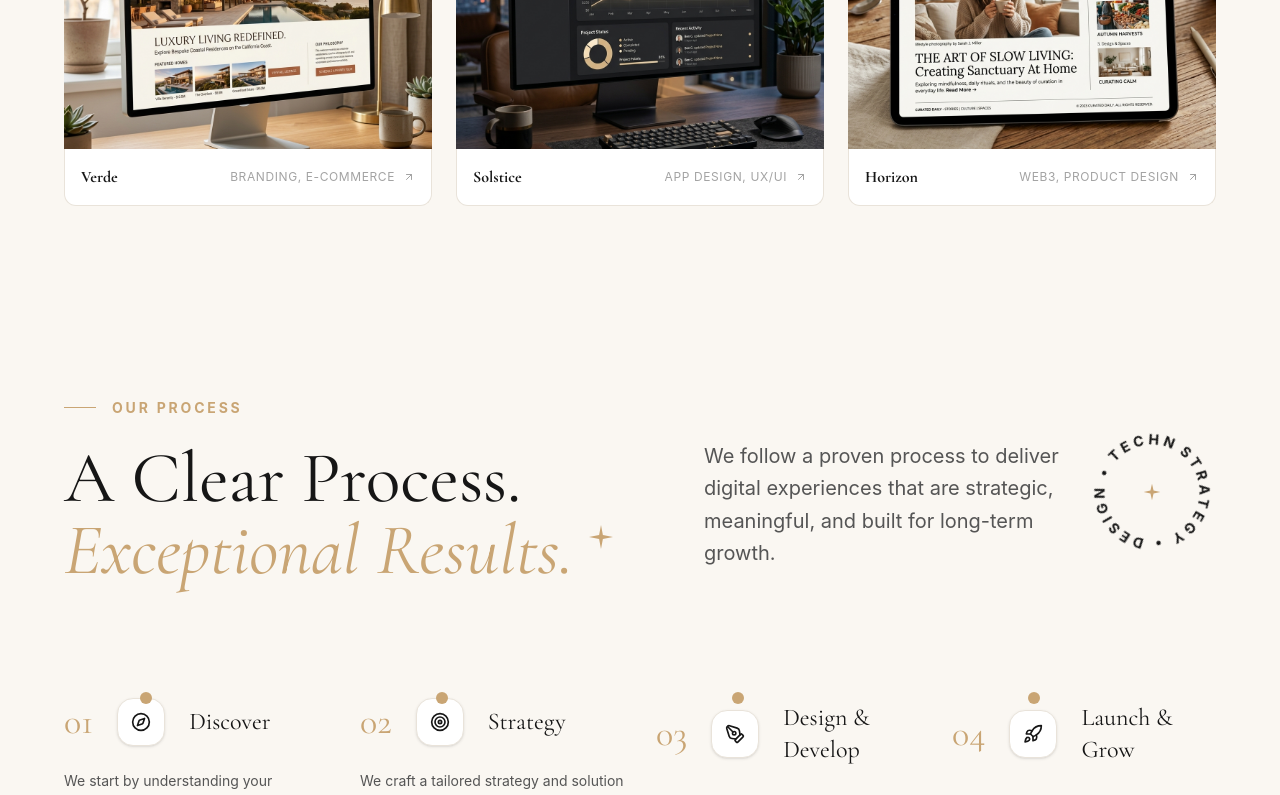
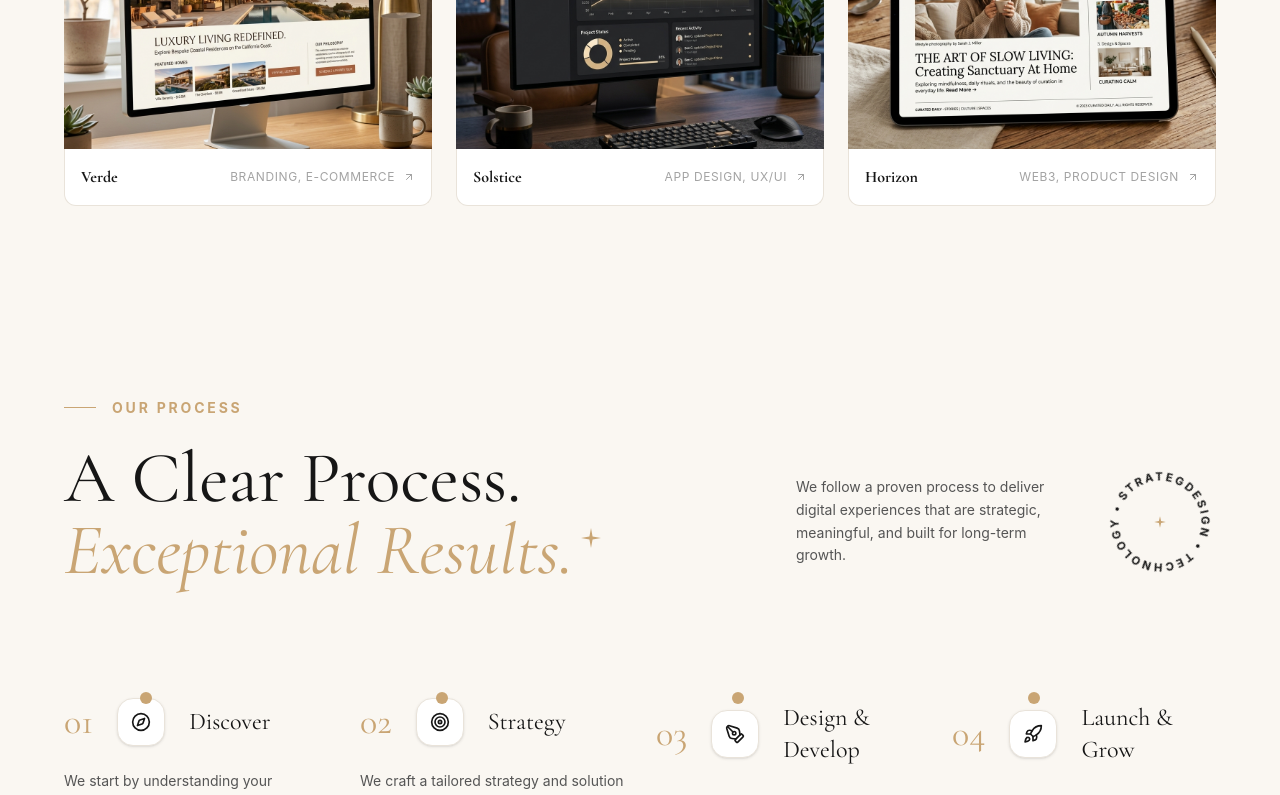
Before and after one commit to preetish-1100/upqode-website, a React (Vite) app: page / in a window 1280 px wide. Shown: the part 3343-4138 px from the top of the page. Built offline with nearby package versions, Linux system fonts and the light colour scheme; a web font is replaced by a local one.

Commit message:
Fix Process header layout and badge text to match reference exactly

```diff
--- a/src/components/Process.tsx
+++ b/src/components/Process.tsx
@@ -118,39 +118,39 @@ export default function Process() {
             <h2 className="text-5xl md:text-6xl lg:text-7xl font-heading leading-none text-[#161616]">
               A Clear Process. <br />
               <span className="text-[#C9A574] italic">Exceptional Results.</span>
-              <span className="inline-block ml-4 mb-6">
-                <svg width="24" height="24" viewBox="0 0 24 24" fill="none" xmlns="http://www.w3.org/2000/svg">
+              <span className="inline-block ml-2 align-super">
+                <svg width="20" height="20" viewBox="0 0 24 24" fill="none" xmlns="http://www.w3.org/2000/svg">
                   <path d="M12 0L13.8833 10.1167L24 12L13.8833 13.8833L12 24L10.1167 13.8833L0 12L10.1167 10.1167L12 0Z" fill="#C9A574"/>
                 </svg>
               </span>
             </h2>
           </div>
 
-          <div className="flex flex-col gap-8 max-w-sm pb-4 md:mr-32">
-            <p className="text-lg md:text-xl text-[#555555] leading-relaxed">
+          <div className="flex items-center gap-8 md:gap-12 pb-2">
+            <p className="text-sm text-[#555555] leading-relaxed max-w-[260px]">
               We follow a proven process to deliver digital experiences that are strategic, meaningful, and built for long-term growth.
             </p>
-          </div>
 
             {/* Spinning Circular Text */}
-          <div className="absolute right-0 top-1/2 -translate-y-1/2 hidden lg:flex items-center justify-center pointer-events-none">
+            <div className="hidden lg:flex relative items-center justify-center w-28 h-28 shrink-0">
               <div
                 ref={badgeRef}
-              className="w-32 h-32 relative flex items-center justify-center origin-center"
+                className="absolute inset-0 flex items-center justify-center origin-center"
               >
                  <svg viewBox="0 0 100 100" className="w-full h-full text-[#161616] fill-current origin-center">
-                 <path id="circlePath" d="M 50, 50 m -37, 0 a 37,37 0 1,1 74,0 a 37,37 0 1,1 -74,0" fill="none" />
-                 <text className="text-[11px] font-bold tracking-[0.25em] uppercase">
-                   <textPath href="#circlePath" startOffset="0%">
-                      STRATEGY • DESIGN • TECHNOLOGY • GROWTH •
+                   <path id="circlePathProcess" d="M 50, 50 m -37, 0 a 37,37 0 1,1 74,0 a 37,37 0 1,1 -74,0" fill="none" />
+                   <text className="text-[10px] font-bold tracking-[0.2em] uppercase">
+                     <textPath href="#circlePathProcess" startOffset="0%">
+                        DESIGN • TECHNOLOGY • STRATEGY •
                      </textPath>
                    </text>
                  </svg>
               </div>
               <div className="absolute inset-0 flex items-center justify-center">
-               <svg width="20" height="20" viewBox="0 0 24 24" fill="none" xmlns="http://www.w3.org/2000/svg">
+                 <svg width="14" height="14" viewBox="0 0 24 24" fill="none" xmlns="http://www.w3.org/2000/svg">
                     <path d="M12 2L13.8833 10.1167L22 12L13.8833 13.8833L12 22L10.1167 13.8833L2 12L10.1167 10.1167L12 2Z" fill="#C9A574"/>
                   </svg>
+              </div>
             </div>
           </div>
         </div>
--- a/src/components/Work.tsx
+++ b/src/components/Work.tsx
@@ -92,7 +92,7 @@ export default function Work() {
                  <path id="circlePath" d="M 50, 50 m -37, 0 a 37,37 0 1,1 74,0 a 37,37 0 1,1 -74,0" fill="none" />
                  <text className="text-[11px] font-bold tracking-[0.25em] uppercase">
                    <textPath href="#circlePath" startOffset="0%">
-                      DESIGNING EXPERIENCES THAT CONNECT •
+                      DESIGNING EXPERIENCES WITH •
                    </textPath>
                  </text>
                </svg>
```
Lines whose indentation alone changed are shown as unchanged.
